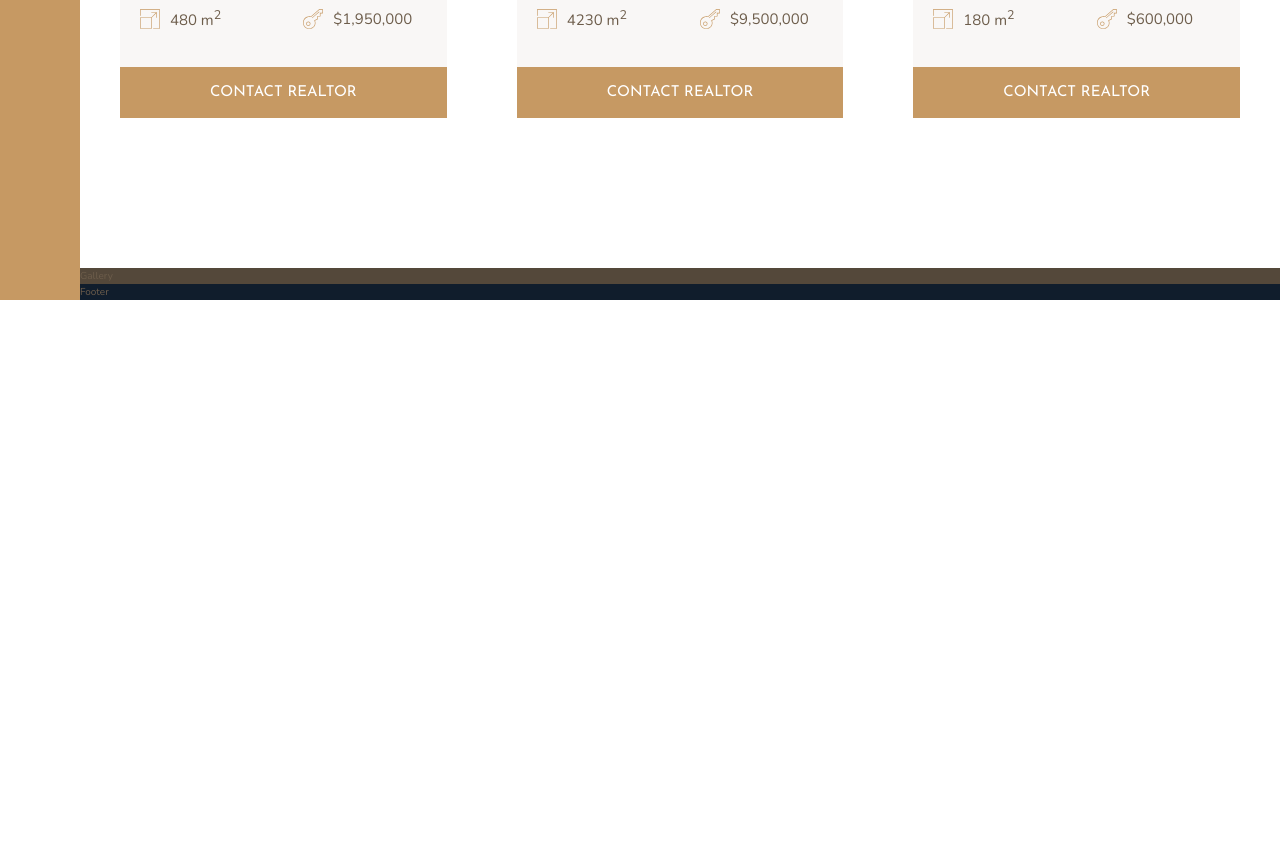
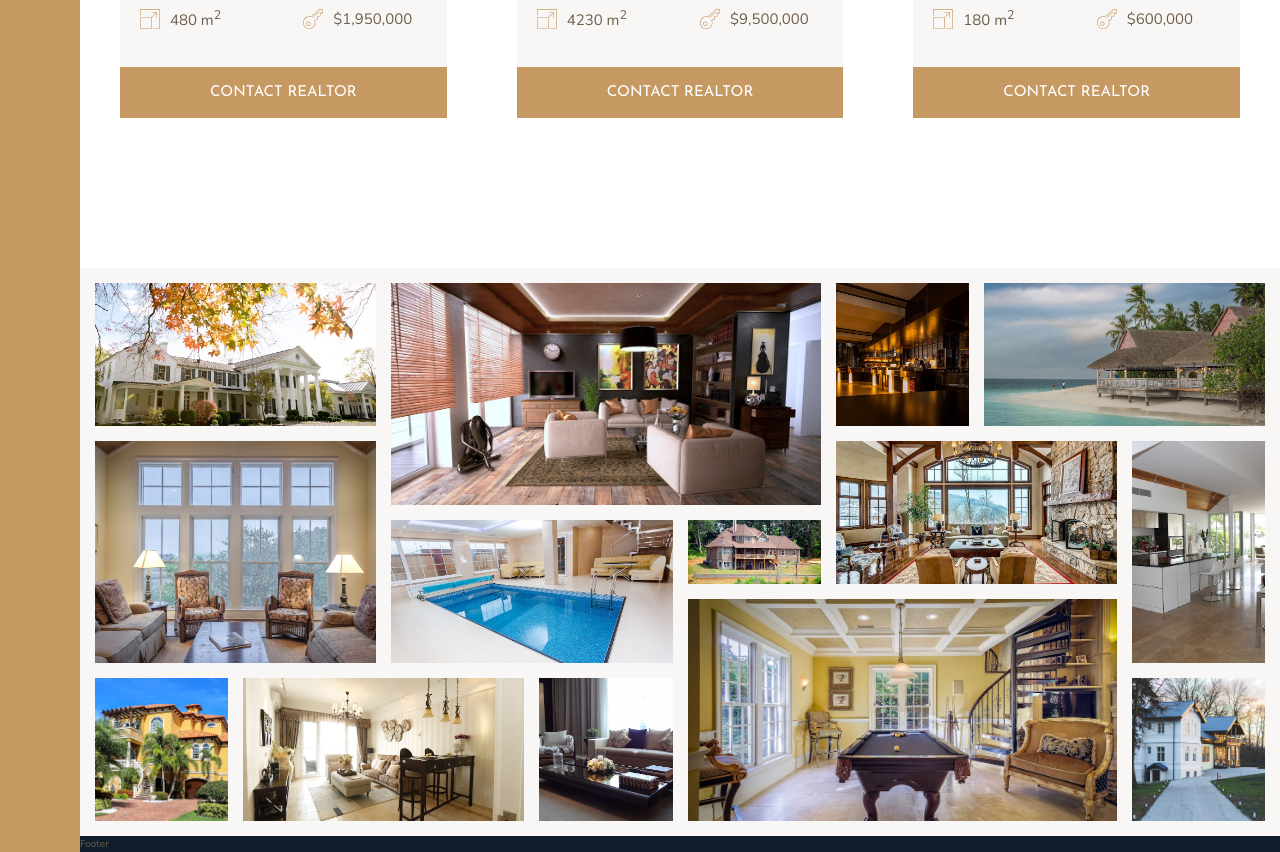
Before and after one commit to hkuchynski/Nexter, a website: page index.html in a window 1280 px wide. Shown: the part 2822-3674 px from the top of the page. Before the commit the page ends 3122 px from the top, so only its background shows below. Drawn offline with nearby package versions, Linux system fonts and the light colour scheme.

Commit message:
building the gallery

```diff
--- a/index.html
+++ b/index.html
@@ -291,7 +291,21 @@
         </section>
 
         <section class="gallery">
-            Gallery
+            <!-- (figure.gallery__item.gallery__item--$>img.gallery__img[src="img/gal-$.jpeg"][alt="Gallery image $"])*14 -->
+            <figure class="gallery__item gallery__item--1"><img src="img/gal-1.jpeg" alt="Gallery image 1" class="gallery__img"></figure>
+            <figure class="gallery__item gallery__item--2"><img src="img/gal-2.jpeg" alt="Gallery image 2" class="gallery__img"></figure>
+            <figure class="gallery__item gallery__item--3"><img src="img/gal-3.jpeg" alt="Gallery image 3" class="gallery__img"></figure>
+            <figure class="gallery__item gallery__item--4"><img src="img/gal-4.jpeg" alt="Gallery image 4" class="gallery__img"></figure>
+            <figure class="gallery__item gallery__item--5"><img src="img/gal-5.jpeg" alt="Gallery image 5" class="gallery__img"></figure>
+            <figure class="gallery__item gallery__item--6"><img src="img/gal-6.jpeg" alt="Gallery image 6" class="gallery__img"></figure>
+            <figure class="gallery__item gallery__item--7"><img src="img/gal-7.jpeg" alt="Gallery image 7" class="gallery__img"></figure>
+            <figure class="gallery__item gallery__item--8"><img src="img/gal-8.jpeg" alt="Gallery image 8" class="gallery__img"></figure>
+            <figure class="gallery__item gallery__item--9"><img src="img/gal-9.jpeg" alt="Gallery image 9" class="gallery__img"></figure>
+            <figure class="gallery__item gallery__item--10"><img src="img/gal-10.jpeg" alt="Gallery image 10" class="gallery__img"></figure>
+            <figure class="gallery__item gallery__item--11"><img src="img/gal-11.jpeg" alt="Gallery image 11" class="gallery__img"></figure>
+            <figure class="gallery__item gallery__item--12"><img src="img/gal-12.jpeg" alt="Gallery image 12" class="gallery__img"></figure>
+            <figure class="gallery__item gallery__item--13"><img src="img/gal-13.jpeg" alt="Gallery image 13" class="gallery__img"></figure>
+            <figure class="gallery__item gallery__item--14"><img src="img/gal-14.jpeg" alt="Gallery image 14" class="gallery__img"></figure>
         </section>
 
         <footer class="footer">
--- a/sass/_gallery.scss
+++ b/sass/_gallery.scss
@@ -1,4 +1,90 @@
 .gallery {
-    background-color: $color-grey-dark-1;
+    background-color: $color-grey-light-1;
     grid-column: full-start / full-end;
+
+    display: grid;
+    grid-template-columns: repeat(8, 1fr);
+    grid-template-rows: repeat(7, 5vw);
+    grid-gap: 1.5rem;
+    padding: 1.5rem;
+
+    &__item {
+        &--1 {
+            grid-row: 1 / span 2;
+            grid-column: 1 / span 2;
+        }
+
+        &--2 {
+            grid-row: 1 / span 3;
+            grid-column: 3 / span 3;
+        }
+
+        &--3 {
+            grid-row: 1 / span 2;
+            grid-column: 6 / 7;
+        }
+
+        &--4 {
+            grid-row: 1 / span 2;
+            grid-column: 7 / -1;
+        }
+
+        &--5 {
+            grid-row: 3 / span 3;
+            grid-column: 1 / span 2;
+        }
+
+        &--6 {
+            grid-row: 4 / span 2;
+            grid-column: 3 / span 2;
+        }
+
+        &--7 {
+            grid-row: 4 / 5;
+            grid-column: 5 / 6;
+        }
+
+        &--8 {
+            grid-row: 3 / span 2;
+            grid-column: 6 / span 2;
+        }
+
+        &--9 {
+            grid-row: 3 / span 3;
+            grid-column: 8 / -1;
+        }
+
+        &--10 {
+            grid-row: 6 / span 2;
+            grid-column: 1 / 2;
+        }
+
+        &--11 {
+            grid-row: 6 / span 2;
+            grid-column: 2 / span 2;
+        }
+
+        &--12 {
+            grid-row: 6 / span 2;
+            grid-column: 4 / 5;
+        }
+
+        &--13 {
+            grid-row: 5 / span 3;
+            grid-column: 5 / span 3;
+        }
+
+        &--14 {
+            grid-row: 6 / span 2;
+            grid-column: 8 / -1;
+        }
+    }
+
+    &__img {
+        width:100%;
+        height: 100%;
+        object-fit: cover;
+        display: block;
+    }
+
 }
```
Also changed, not shown: css/style.css.
